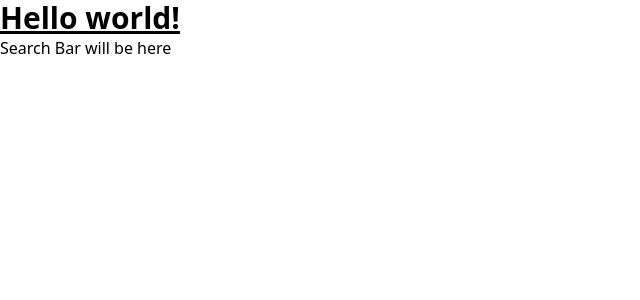
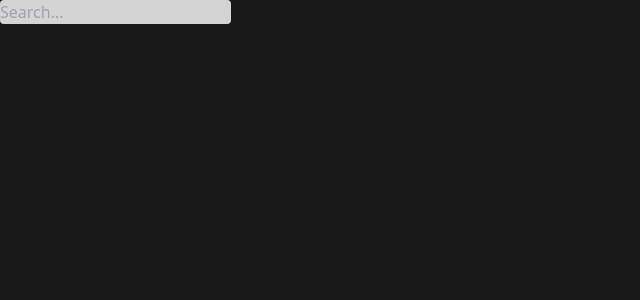
Before and after one commit to Bedizz/Weather-App--Crossover, a React (Vite) app: page / in a window 1280 px wide. Shown: the top 300 px of the page, without its empty margins (0-640 px from the left). Built offline with nearby package versions, Linux system fonts and the light colour scheme.

Commit message:
Change App.jsx styling

```diff
--- a/src/App.jsx
+++ b/src/App.jsx
@@ -4,8 +4,9 @@ import SearchBar from "./components/SearchBar";
 function App() {
   return (
     <>
-      <h1 className="text-3xl font-bold underline">Hello world!</h1>
-      <SearchBar />
+      <div className="bg-neutral-900 h-screen">
+        <SearchBar />
+      </div>
     </>
   );
 }
--- a/src/components/SearchBar.jsx
+++ b/src/components/SearchBar.jsx
@@ -2,8 +2,12 @@ import React from "react";
 
 const SearchBar = () => {
   return (
-    <div>
-      <p>Search Bar will be here</p>
+    <div className="bg-neutral-900">
+      <input
+        type="text"
+        className="bg-neutral-300 rounded"
+        placeholder="Search..."
+      ></input>
     </div>
   );
 };
```
